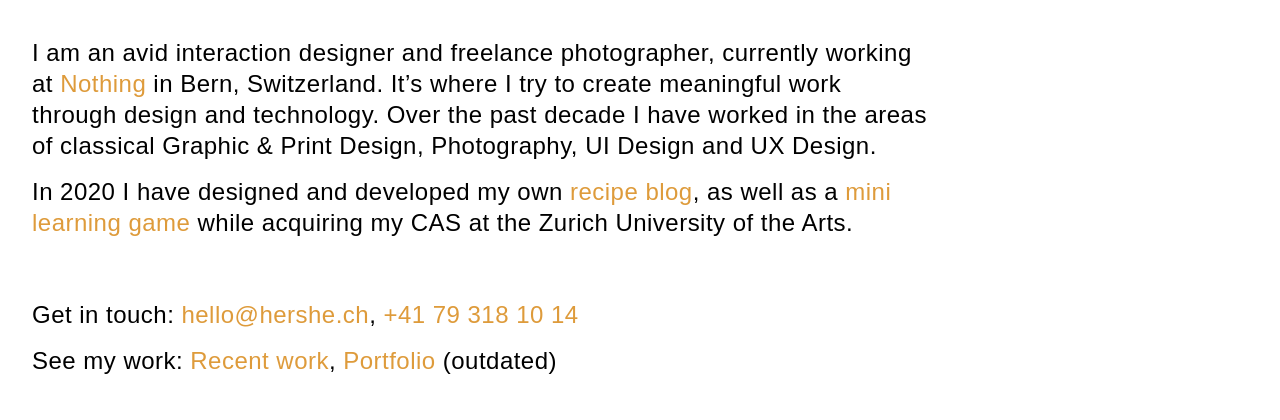
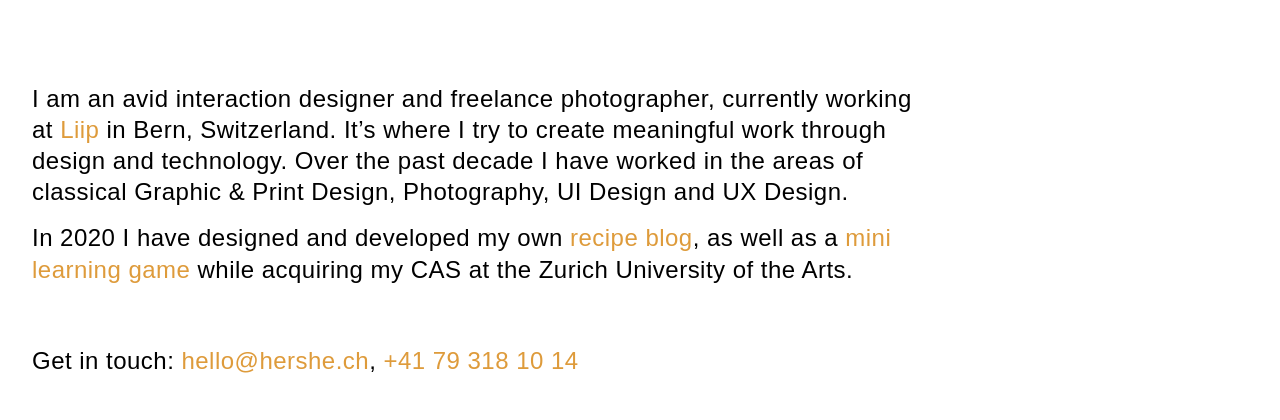
Before and after one commit to SarahPerrollaz/website, a plain HTML site: page about.html in a window 1280 px wide. Shown: the part 377-797 px from the top of the page. Drawn offline with Linux system fonts and the light colour scheme; a web font is replaced by a local one.

Commit message:
Update about.html

```diff
--- a/about.html
+++ b/about.html
@@ -25,7 +25,7 @@
 <div class="main-content">
 
   <div class="main-text">
-    <p>I am an avid interaction designer and freelance photographer, currently working at <a href="https://www.nothing.ch/de" target="_blank">Nothing</a> in Bern, Switzerland. It’s where I try to create meaningful work through design and technology. Over the past decade I have worked in the areas of classical Graphic & Print Design, Photography, UI Design and UX Design.</p>
+    <p>I am an avid interaction designer and freelance photographer, currently working at <a href="https://www.liip.ch/de" target="_blank">Liip</a> in Bern, Switzerland. It’s where I try to create meaningful work through design and technology. Over the past decade I have worked in the areas of classical Graphic & Print Design, Photography, UI Design and UX Design.</p>
     <p>In 2020 I have designed and developed my own <a href="https://rezepte.sarah-perrollaz.com" target="_blank">recipe blog</a>, as well as a <a href="https://badminton-shots.sarah-perrollaz.com/index.html" target="_blank">mini learning game</a> while acquiring my CAS at the Zurich University of the Arts.</p>
   </div>
 
@@ -36,7 +36,6 @@
 
     <div class="clients">
     <p>Get in touch: <a href="mailto:hello@hershe.ch">hello@hershe.ch</a>, <a href="tel:+4179-318-1014">+41 79 318 10 14</a></p>
-    <p>See my work: <a href="https://enchanting-birch-2f7.notion.site/Recent-Projects-8d6d8a29c965482e980b0bf2da792600" target="_blank">Recent work</a>, <a href="https://sarah-perrollaz.webflow.io" target="_blank">Portfolio</a> (outdated)</p>
   </div>
 </div>
 
```
